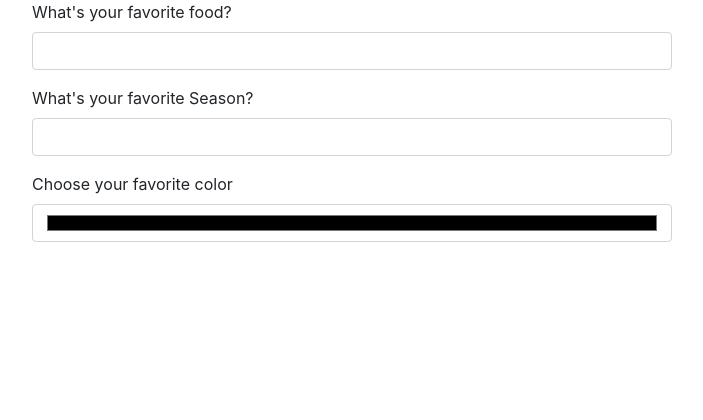
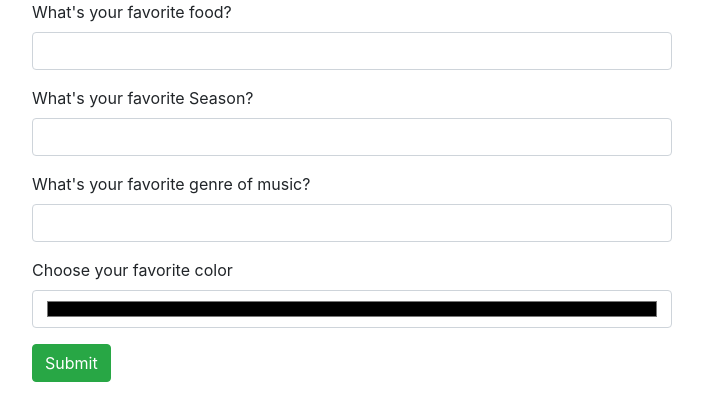
Before and after one commit to harzulu/favorite-things, a plain HTML site: page index.html in a window 1280 px wide. Shown: the whole page, without its empty margins (288-991 px from the left). Drawn offline with Linux system fonts and the light colour scheme.

Commit message:
Add another field and button in index
Co-authored-by: Joe Nero <josephnero111@gmail.com>

```diff
--- a/index.html
+++ b/index.html
@@ -17,14 +17,17 @@
     </div>
     <div class="form-group">
       <label for="favSeason">What's your favorite Season?</label>
-      <input id="lastName" class="form-control" type="text">
+      <input id="favSeason" class="form-control" type="text">
     </div>
-  </form>
-  <form id="favColor">
+    <div class="form-group">
+      <label for="favMusic">What's your favorite genre of music?</label>
+      <input id="favMusic" class="form-control" type="text">
+    </div>
     <div class="form-group">
       <label for="color">Choose your favorite color</label>
       <input id="color" class="form-control" type="color">
     </div>
+    <button type="submit" class="btn btn-success">Submit</button>
   </form>
 </body>
 </html>
```
